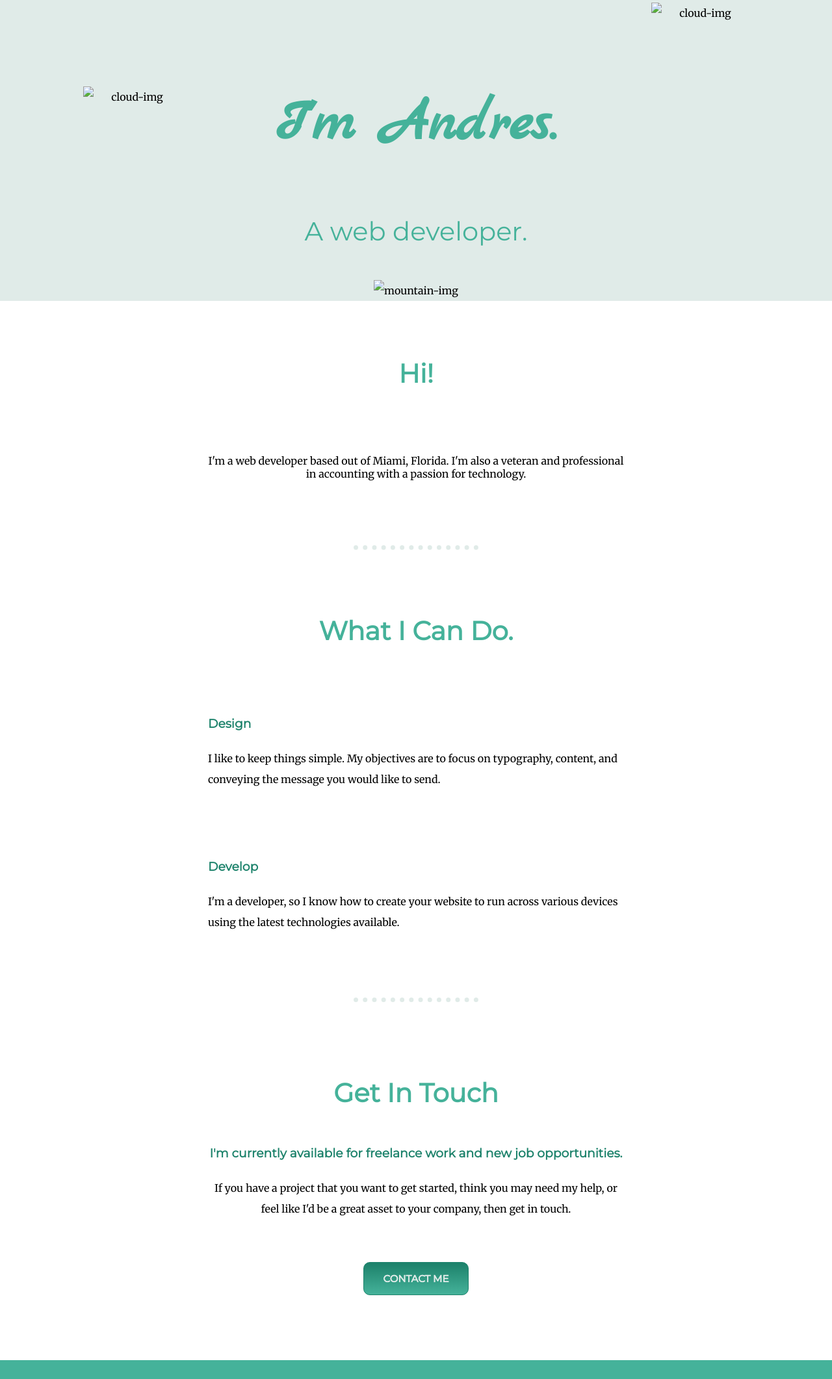
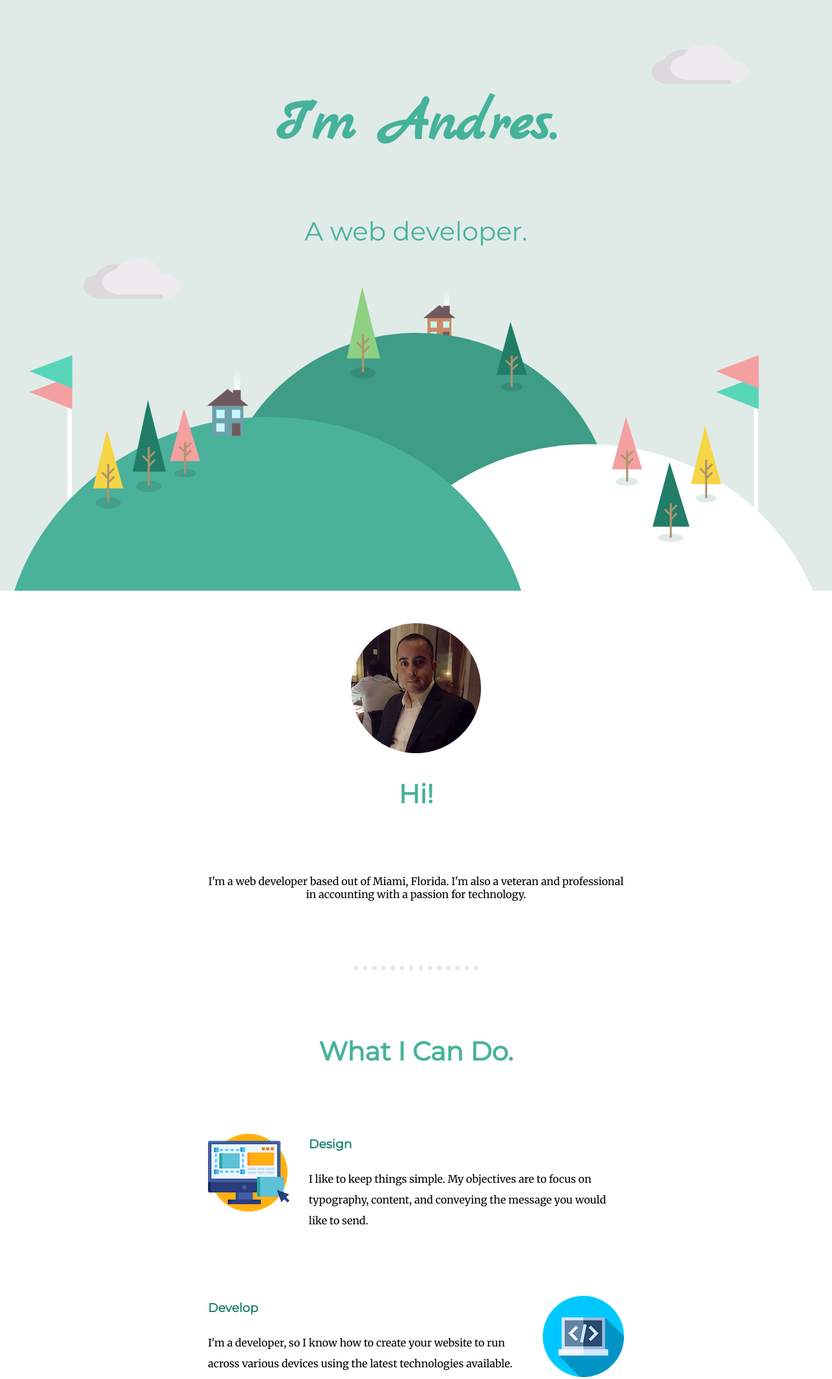
Before and after one commit to andresfeliperojas/Web-Developer-CV, a plain HTML site: page index.html in a window 1280 px wide. Shown: the part 47-2169 px from the top of the page at 65% size. Drawn offline with Linux system fonts and the light colour scheme; files that its build step writes are made by us from their sources.

Commit message:
Update index.html

```diff
--- a/index.html
+++ b/index.html
@@ -4,7 +4,7 @@
 <head>
   <meta charset="utf-8">
   <title>Andres Rojas</title>
-  <link rel="stylesheet" href="css/styles.css">
+  <link rel="stylesheet" href="styles.css">
   <link rel="icon" href="favicon.png">
   <link href="https://fonts.googleapis.com/css2?family=Marck+Script&family=Merriweather&family=Montserrat&display=swap" rel="stylesheet">
 
@@ -12,16 +12,16 @@
 
 <body>
   <div class="topcontainer">
-    <img class="top-cloud" src="images/cloud 2.png" alt="cloud-img">
+    <img class="top-cloud" src="cloud 2.png" alt="cloud-img">
     <h1>I'm Andres.</h1>
     <h2><span class="a-web-developer">A web developer.</span></h2>
-    <img class="bottom-cloud" src="images/cloud 2.png" alt="cloud-img">
-    <img class="mountain" src="images/mountain.svg" alt="mountain-img">
+    <img class="bottom-cloud" src="cloud 2.png" alt="cloud-img">
+    <img class="mountain" src="mountain.svg" alt="mountain-img">
   </div>
 
   <div class="middle-container">
     <div class="profile">
-      <img class="andres" src="images/andres.png" alt="">
+      <img class="andres" src="andres.png" alt="">
       <h2>Hi!</h2>
       <p class="im-a">I'm a web developer based out of Miami, Florida. I'm also a veteran and professional in accounting with a passion for technology. </p>
     </div>
@@ -29,12 +29,12 @@
     <div class="skills">
       <h2>What I Can Do.</h2>
       <div class="skill-row">
-        <img class="webdes" src="images/webdes.png" alt="">
+        <img class="webdes" src="webdes.png" alt="">
         <h3>Design</h3>
         <p>I like to keep things simple. My objectives are to focus on typography, content, and conveying the message you would like to send.</p>
       </div>
       <div class="skill-row">
-        <img class="webdev1" src="images/webdev1.png" alt="">
+        <img class="webdev1" src="webdev1.png" alt="">
         <h3>Develop</h3>
         <p>I'm a developer, so I know how to create your website to run across various devices using the latest technologies available.</p>
       </div>
```
